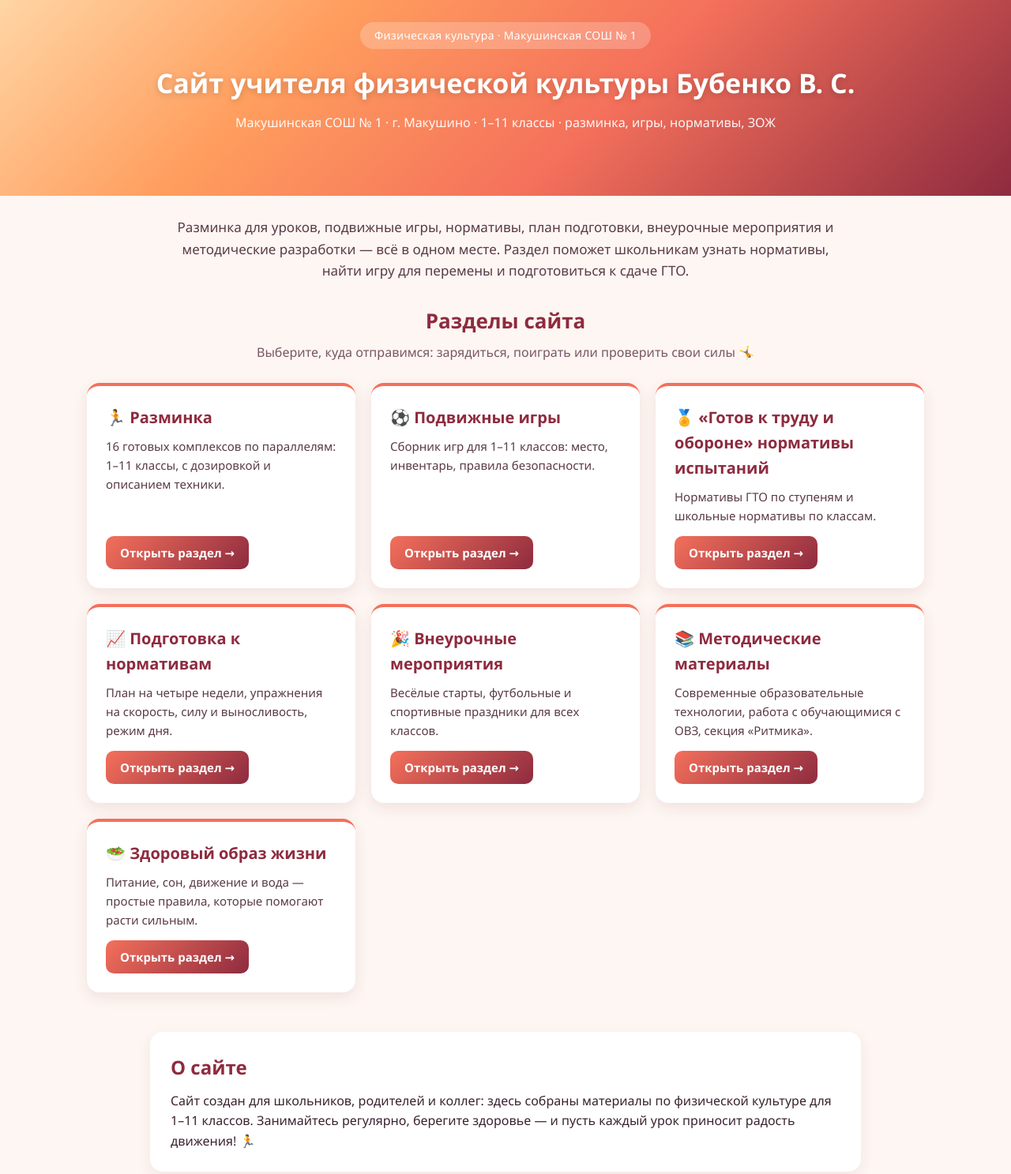
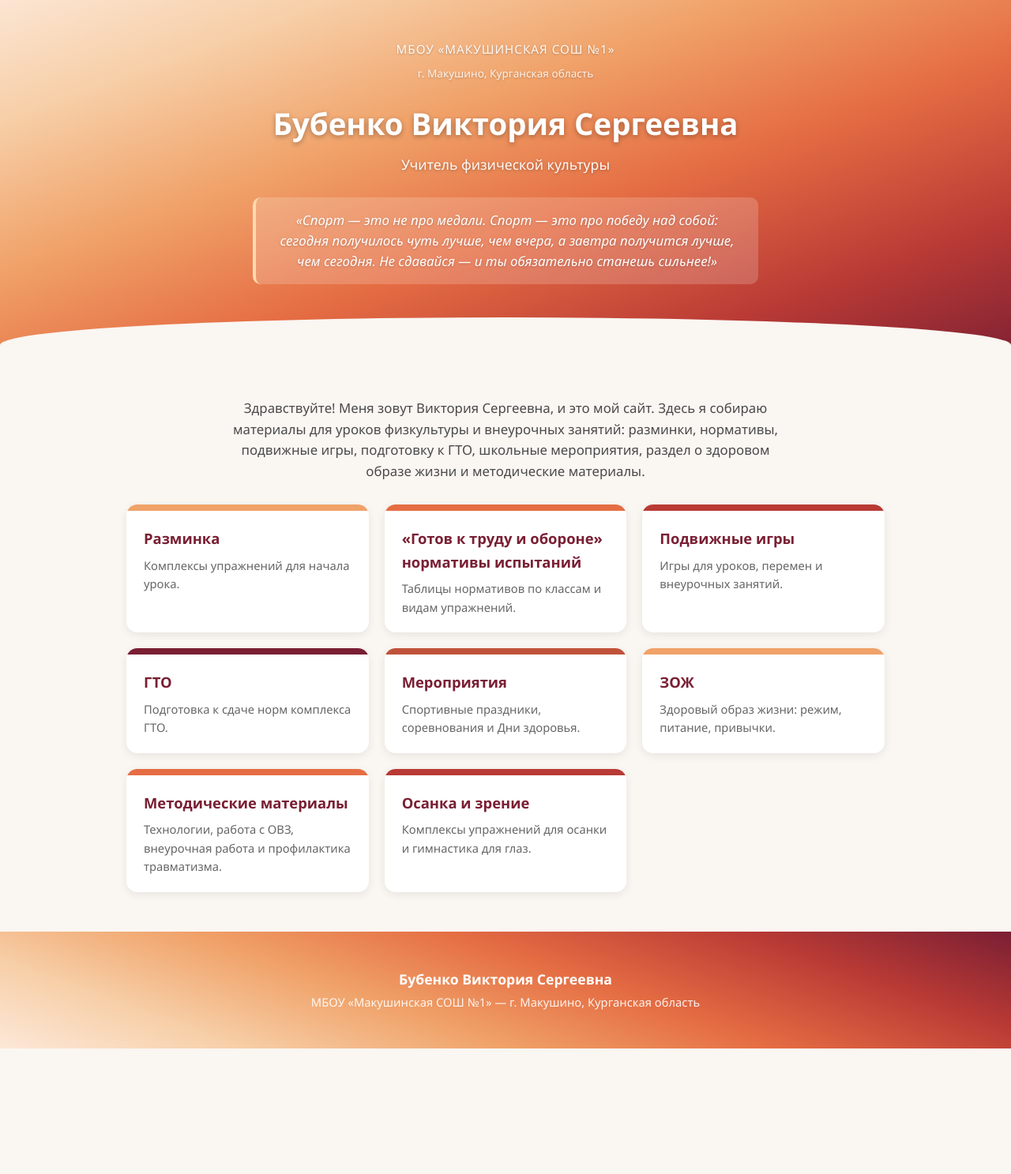
Before and after one commit to bubenko293/bubenko293.github.io, a plain HTML site: page index.html in a window 1280 px wide. Shown: the part 20-1507 px from the top of the page at 79% size. After the commit the page ends 1348 px from the top, so only its background shows below. Drawn offline with Linux system fonts and the light colour scheme.

Commit message:
Add files via upload

```diff
--- a/index.html
+++ b/index.html
@@ -3,165 +3,202 @@
 <head>
 <meta charset="UTF-8">
 <meta name="viewport" content="width=device-width, initial-scale=1.0">
-<title>Сайт учителя физической культуры — Бубенко В. С.</title>
+<title>Сайт учителя физкультуры — Бубенко Виктория Сергеевна</title>
 <style>
   * { margin: 0; padding: 0; box-sizing: border-box; }
   body {
-    font-family: 'Segoe UI', Verdana, Arial, sans-serif;
-    background: #fdf6f2;
-    color: #3a2230;
+    font-family: 'Segoe UI', Arial, sans-serif;
+    background: #faf6f2;
+    color: #333;
     line-height: 1.6;
   }
-  .header {
-    background: linear-gradient(135deg, #ffd8a8 0%, #ff9e5e 30%, #f4705b 60%, #8e2b3f 100%);
+
+  /* ===== ШАПКА С ГРАДИЕНТОМ ===== */
+  header {
+    background: linear-gradient(160deg,
+      #fce8d8 0%,
+      #f7cfa8 18%,
+      #f0a269 38%,
+      #e56d43 58%,
+      #b93a35 80%,
+      #7a1f33 100%);
     color: #fff;
-    padding: 48px 20px 80px;
+    padding: 70px 20px 110px;
     text-align: center;
     position: relative;
+    overflow: hidden;
   }
-  .badge {
-    display: inline-block;
-    background: rgba(255,255,255,.22);
-    border-radius: 999px;
-    padding: 6px 18px;
-    font-size: 14px;
-    letter-spacing: .3px;
-    margin-bottom: 16px;
+  header::before {
+    content: "";
+    position: absolute;
+    bottom: -2px; left: 0;
+    width: 100%; height: 70px;
+    background: #faf6f2;
+    border-radius: 100% 100% 0 0;
   }
-  .header h1 { font-size: 34px; margin-bottom: 10px; text-shadow: 0 2px 8px rgba(0,0,0,.18); }
-  .header p.sub { font-size: 16px; opacity: .95; max-width: 720px; margin: 0 auto; }
-  .wave { margin-top: -70px; line-height: 0; }
-  .wave svg { width: 100%; height: 70px; display: block; }
+  .school-line {
+    font-size: 0.95rem;
+    letter-spacing: 1px;
+    text-transform: uppercase;
+    opacity: 0.92;
+    margin-bottom: 8px;
+    text-shadow: 0 1px 3px rgba(0,0,0,0.25);
+  }
+  .city-line {
+    font-size: 0.85rem;
+    opacity: 0.85;
+    margin-bottom: 22px;
+    text-shadow: 0 1px 3px rgba(0,0,0,0.25);
+  }
+  h1 {
+    font-size: 2.4rem;
+    font-weight: 700;
+    margin-bottom: 6px;
+    text-shadow: 0 2px 6px rgba(0,0,0,0.3);
+  }
+  .subtitle {
+    font-size: 1.1rem;
+    opacity: 0.95;
+    text-shadow: 0 1px 4px rgba(0,0,0,0.3);
+  }
+  .quote {
+    max-width: 640px;
+    margin: 28px auto 0;
+    background: rgba(255,255,255,0.18);
+    border-left: 4px solid #ffd9b0;
+    padding: 16px 22px;
+    border-radius: 10px;
+    font-style: italic;
+    font-size: 1.05rem;
+    line-height: 1.55;
+    text-shadow: 0 1px 3px rgba(0,0,0,0.2);
+  }
+
+  /* ===== ОПИСАНИЕ ===== */
   .intro {
-    max-width: 900px;
-    margin: 26px auto 8px;
+    max-width: 760px;
+    margin: 34px auto 10px;
     padding: 0 20px;
+    font-size: 1.05rem;
+    color: #4a4a4a;
     text-align: center;
-    font-size: 17px;
-    color: #5a3a48;
   }
-  .sections-title { text-align: center; font-size: 26px; margin: 30px 0 6px; color: #8e2b3f; }
-  .sections-sub { text-align: center; color: #7a5566; margin-bottom: 26px; }
-  .grid {
+
+  /* ===== КАРТОЧКИ ===== */
+  .cards {
+    max-width: 1000px;
+    margin: 28px auto 50px;
+    padding: 0 20px;
     display: grid;
     grid-template-columns: repeat(auto-fit, minmax(280px, 1fr));
     gap: 20px;
-    max-width: 1100px;
-    margin: 0 auto 50px;
-    padding: 0 20px;
   }
   .card {
     background: #fff;
-    border-radius: 16px;
-    padding: 24px;
-    box-shadow: 0 6px 18px rgba(142,43,63,.10);
-    border-top: 4px solid #f4705b;
-    transition: transform .18s, box-shadow .18s;
-    display: flex;
-    flex-direction: column;
+    border-radius: 14px;
+    overflow: hidden;
+    text-decoration: none;
+    color: #333;
+    box-shadow: 0 3px 12px rgba(0,0,0,0.08);
+    transition: transform 0.2s, box-shadow 0.2s;
+    display: block;
   }
-  .card:hover { transform: translateY(-4px); box-shadow: 0 10px 24px rgba(142,43,63,.18); }
-  .card h2 { font-size: 20px; color: #8e2b3f; margin-bottom: 8px; }
-  .card p { font-size: 15px; color: #5a3a48; flex-grow: 1; }
-  .card a {
-    display: inline-block;
-    margin-top: 14px;
-    background: linear-gradient(135deg, #f4705b, #8e2b3f);
-    color: #fff;
-    text-decoration: none;
-    padding: 9px 18px;
-    border-radius: 10px;
-    font-size: 15px;
-    font-weight: 600;
-    align-self: flex-start;
+  .card:hover {
+    transform: translateY(-4px);
+    box-shadow: 0 8px 20px rgba(0,0,0,0.14);
   }
-  .card a:hover { opacity: .9; }
-  .about {
-    max-width: 900px;
-    margin: 0 auto 40px;
-    padding: 26px;
-    background: #fff;
-    border-radius: 16px;
-    box-shadow: 0 6px 18px rgba(142,43,63,.08);
+  .card .strip {
+    height: 8px;
   }
-  .about h2 { color: #8e2b3f; margin-bottom: 10px; }
-  .footer {
-    background: linear-gradient(135deg, #8e2b3f 0%, #f4705b 40%, #ff9e5e 70%, #ffd8a8 100%);
+  .card .body {
+    padding: 20px 22px;
+  }
+  .card h2 {
+    font-size: 1.15rem;
+    margin-bottom: 8px;
+    color: #7a1f33;
+  }
+  .card p {
+    font-size: 0.92rem;
+    color: #666;
+  }
+
+  /* ===== ПОДВАЛ ===== */
+  footer {
+    background: linear-gradient(20deg,
+      #fce8d8 0%,
+      #f7cfa8 18%,
+      #f0a269 38%,
+      #e56d43 58%,
+      #b93a35 80%,
+      #7a1f33 100%);
     color: #fff;
     text-align: center;
-    padding: 34px 20px;
+    padding: 46px 20px;
   }
-  .footer p { margin: 4px 0; }
-  .footer .name { font-weight: 700; font-size: 17px; }
-  @media (max-width: 600px) { .header h1 { font-size: 26px; } }
+  footer .fio {
+    font-size: 1.1rem;
+    font-weight: 600;
+  }
+  footer .school {
+    margin-top: 4px;
+    font-size: 0.92rem;
+    opacity: 0.9;
+  }
 </style>
 </head>
 <body>
 
-<header class="header">
-  <div class="badge">Физическая культура · Макушинская СОШ № 1</div>
-  <h1>Сайт учителя физической культуры Бубенко В. С.</h1>
-  <p class="sub">Макушинская СОШ № 1 · г. Макушино · 1–11 классы · разминка, игры, нормативы, ЗОЖ</p>
+<header>
+  <div class="school-line">МБОУ «Макушинская СОШ №1»</div>
+  <div class="city-line">г. Макушино, Курганская область</div>
+  <h1>Бубенко Виктория Сергеевна</h1>
+  <div class="subtitle">Учитель физической культуры</div>
+  <div class="quote">«Спорт — это не про медали. Спорт — это про победу над собой: сегодня получилось чуть лучше, чем вчера, а завтра получится лучше, чем сегодня. Не сдавайся — и ты обязательно станешь сильнее!»</div>
 </header>
-<div class="wave">
-  <svg viewBox="0 0 1440 70" preserveAspectRatio="none">
-    <path d="M0,40 C240,70 480,10 720,30 C960,50 1200,20 1440,45 L1440,70 L0,70 Z" fill="#fdf6f2"></path>
-  </svg>
+
+<div class="intro">
+  Здравствуйте! Меня зовут Виктория Сергеевна, и это мой сайт. Здесь я собираю материалы для уроков физкультуры и внеурочных занятий: разминки, нормативы, подвижные игры, подготовку к ГТО, школьные мероприятия, раздел о здоровом образе жизни и методические материалы.
 </div>
 
-<main>
-  <p class="intro">Разминка для уроков, подвижные игры, нормативы, план подготовки, внеурочные мероприятия и методические разработки — всё в одном месте. Раздел поможет школьникам узнать нормативы, найти игру для перемены и подготовиться к сдаче ГТО.</p>
+<div class="cards">
+  <a class="card" href="razminka.html">
+    <div class="strip" style="background:#f0a269"></div>
+    <div class="body"><h2>Разминка</h2><p>Комплексы упражнений для начала урока.</p></div>
+  </a>
+  <a class="card" href="normativy.html">
+    <div class="strip" style="background:#e56d43"></div>
+    <div class="body"><h2>«Готов к труду и обороне» нормативы испытаний</h2><p>Таблицы нормативов по классам и видам упражнений.</p></div>
+  </a>
+  <a class="card" href="igry.html">
+    <div class="strip" style="background:#b93a35"></div>
+    <div class="body"><h2>Подвижные игры</h2><p>Игры для уроков, перемен и внеурочных занятий.</p></div>
+  </a>
+  <a class="card" href="gto.html">
+    <div class="strip" style="background:#7a1f33"></div>
+    <div class="body"><h2>ГТО</h2><p>Подготовка к сдаче норм комплекса ГТО.</p></div>
+  </a>
+  <a class="card" href="meropriyatiya.html">
+    <div class="strip" style="background:#c0523a"></div>
+    <div class="body"><h2>Мероприятия</h2><p>Спортивные праздники, соревнования и Дни здоровья.</p></div>
+  </a>
+  <a class="card" href="zozh.html">
+    <div class="strip" style="background:#f0a269"></div>
+    <div class="body"><h2>ЗОЖ</h2><p>Здоровый образ жизни: режим, питание, привычки.</p></div>
+  </a>
+  <a class="card" href="metodichka.html">
+    <div class="strip" style="background:#e56d43"></div>
+    <div class="body"><h2>Методические материалы</h2><p>Технологии, работа с ОВЗ, внеурочная работа и профилактика травматизма.</p></div>
+  </a>
+  <a class="card" href="osanka.html">
+    <div class="strip" style="background:#b93a35"></div>
+    <div class="body"><h2>Осанка и зрение</h2><p>Комплексы упражнений для осанки и гимнастика для глаз.</p></div>
+  </a>
+</div>
 
-  <h2 class="sections-title">Разделы сайта</h2>
-  <p class="sections-sub">Выберите, куда отправимся: зарядиться, поиграть или проверить свои силы 🤸</p>
-
-  <div class="grid">
-    <div class="card">
-      <h2>🏃 Разминка</h2>
-      <p>16 готовых комплексов по параллелям: 1–11 классы, с дозировкой и описанием техники.</p>
-      <a href="razminka.html">Открыть раздел →</a>
-    </div>
-    <div class="card">
-      <h2>⚽ Подвижные игры</h2>
-      <p>Сборник игр для 1–11 классов: место, инвентарь, правила безопасности.</p>
-      <a href="igry.html">Открыть раздел →</a>
-    </div>
-    <div class="card">
-      <h2>🏅 «Готов к труду и обороне» нормативы испытаний</h2>
-      <p>Нормативы ГТО по ступеням и школьные нормативы по классам.</p>
-      <a href="normativy.html">Открыть раздел →</a>
-    </div>
-    <div class="card">
-      <h2>📈 Подготовка к нормативам</h2>
-      <p>План на четыре недели, упражнения на скорость, силу и выносливость, режим дня.</p>
-      <a href="podgotovka.html">Открыть раздел →</a>
-    </div>
-    <div class="card">
-      <h2>🎉 Внеурочные мероприятия</h2>
-      <p>Весёлые старты, футбольные и спортивные праздники для всех классов.</p>
-      <a href="meropriyatiya.html">Открыть раздел →</a>
-    </div>
-    <div class="card">
-      <h2>📚 Методические материалы</h2>
-      <p>Современные образовательные технологии, работа с обучающимися с ОВЗ, секция «Ритмика».</p>
-      <a href="metodichka.html">Открыть раздел →</a>
-    </div>
-    <div class="card">
-      <h2>🥗 Здоровый образ жизни</h2>
-      <p>Питание, сон, движение и вода — простые правила, которые помогают расти сильным.</p>
-      <a href="zozh.html">Открыть раздел →</a>
-    </div>
-  </div>
-
-  <section class="about">
-    <h2>О сайте</h2>
-    <p>Сайт создан для школьников, родителей и коллег: здесь собраны материалы по физической культуре для 1–11 классов. Занимайтесь регулярно, берегите здоровье — и пусть каждый урок приносит радость движения! 🏃</p>
-  </section>
-</main>
-
-<footer class="footer">
-  <p class="name">© Бубенко Виктория Сергеевна, учитель физической культуры, 2026</p>
-  <p>МБОУ «Макушинская СОШ № 1», г. Макушино</p>
+<footer>
+  <div class="fio">Бубенко Виктория Сергеевна</div>
+  <div class="school">МБОУ «Макушинская СОШ №1» — г. Макушино, Курганская область</div>
 </footer>
 
 </body>
```
